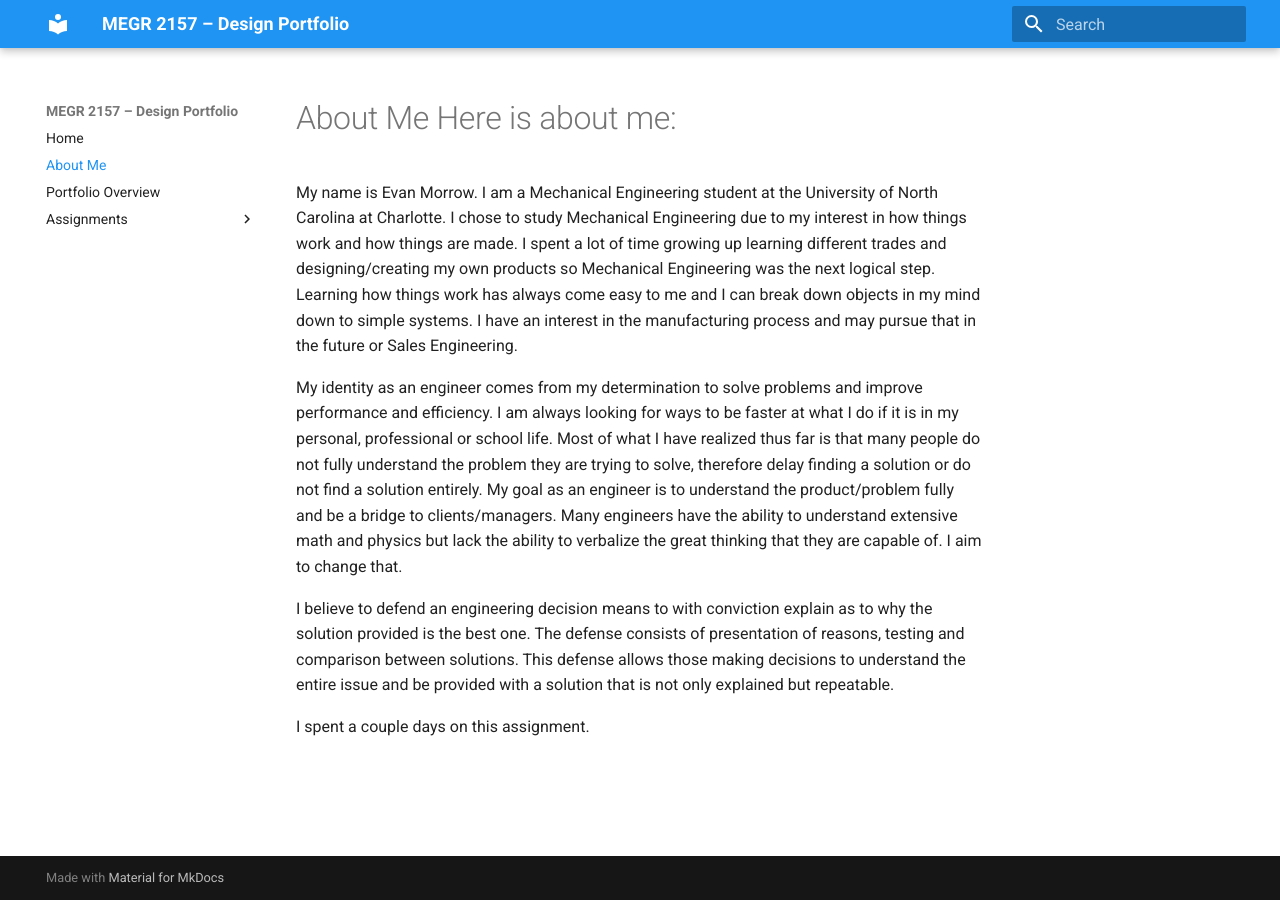
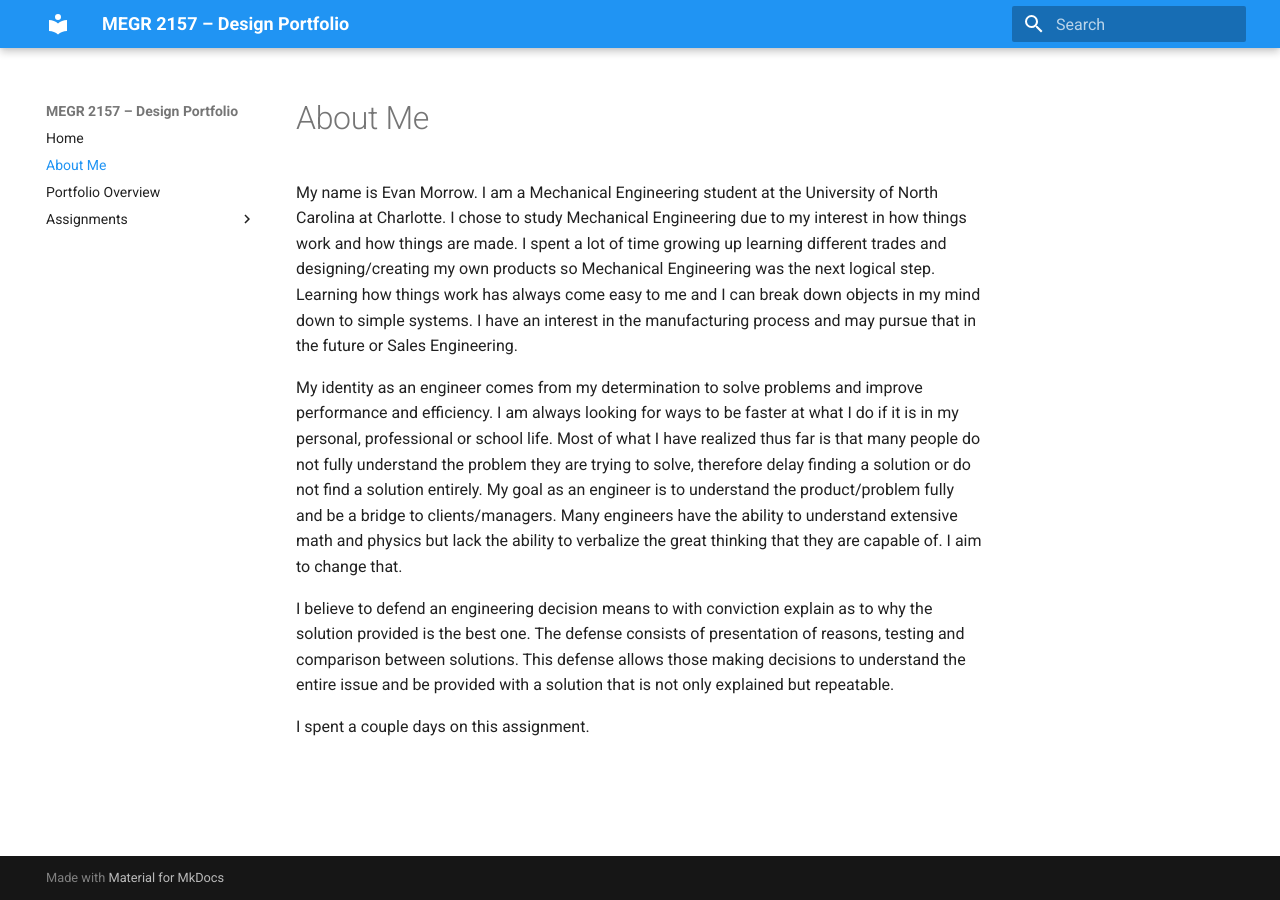
Before and after one commit to morrowevanj/megr2157-portfolio, an MkDocs documentation site: the page built from docs/aboutme/index.md, in a window 1280 px wide. Built offline with MkDocs 1.6.1 and Material for MkDocs 9.7.7, drawn with Linux system fonts in a browser that asks for light colours.

Commit message:
Update index.md

```diff
--- a/docs/aboutme/index.md
+++ b/docs/aboutme/index.md
@@ -1,4 +1,4 @@
-#About Me Here is about me:
+#About Me
 My name is Evan Morrow. I am a Mechanical Engineering student at the University of North Carolina at Charlotte. I chose to study Mechanical Engineering due to my interest in how things work and how things are made. I spent a lot of time growing up learning different trades and designing/creating my own products so Mechanical Engineering was the next logical step. Learning how things work has always come easy to me and I can break down objects in my mind down to simple systems. I have an interest in the manufacturing process and may pursue that in the future or Sales Engineering.
 
 My identity as an engineer comes from my determination to solve problems and improve performance and efficiency. I am always looking for ways to be faster at what I do if it is in my personal, professional or school life. Most of what I have realized thus far is that many people do not fully understand the problem they are trying to solve, therefore delay finding a solution or do not find a solution entirely. My goal as an engineer is to understand the product/problem fully and be a bridge to clients/managers. Many engineers have the ability to understand extensive math and physics but lack the ability to verbalize the great thinking that they are capable of. I aim to change that.
```
